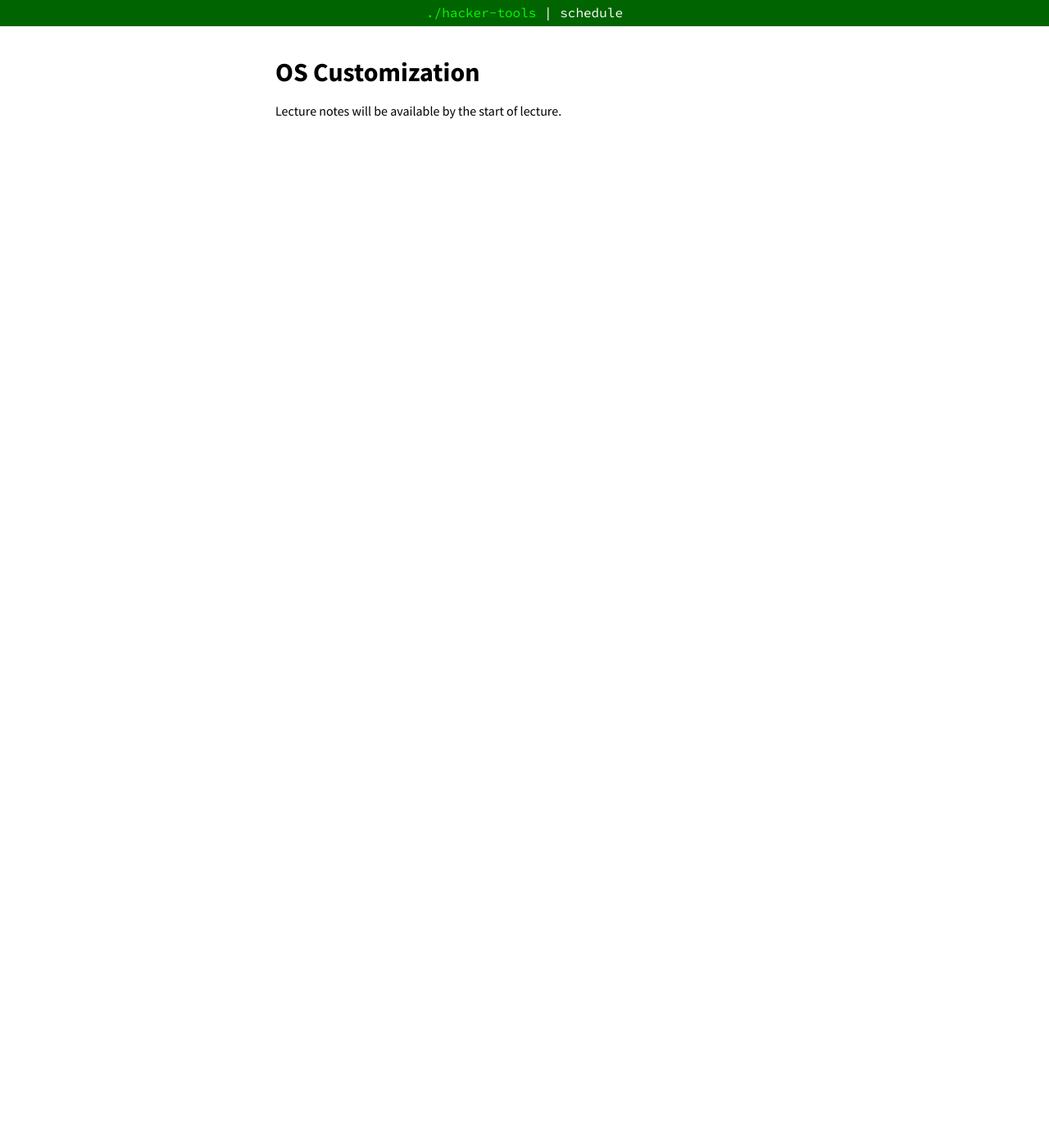
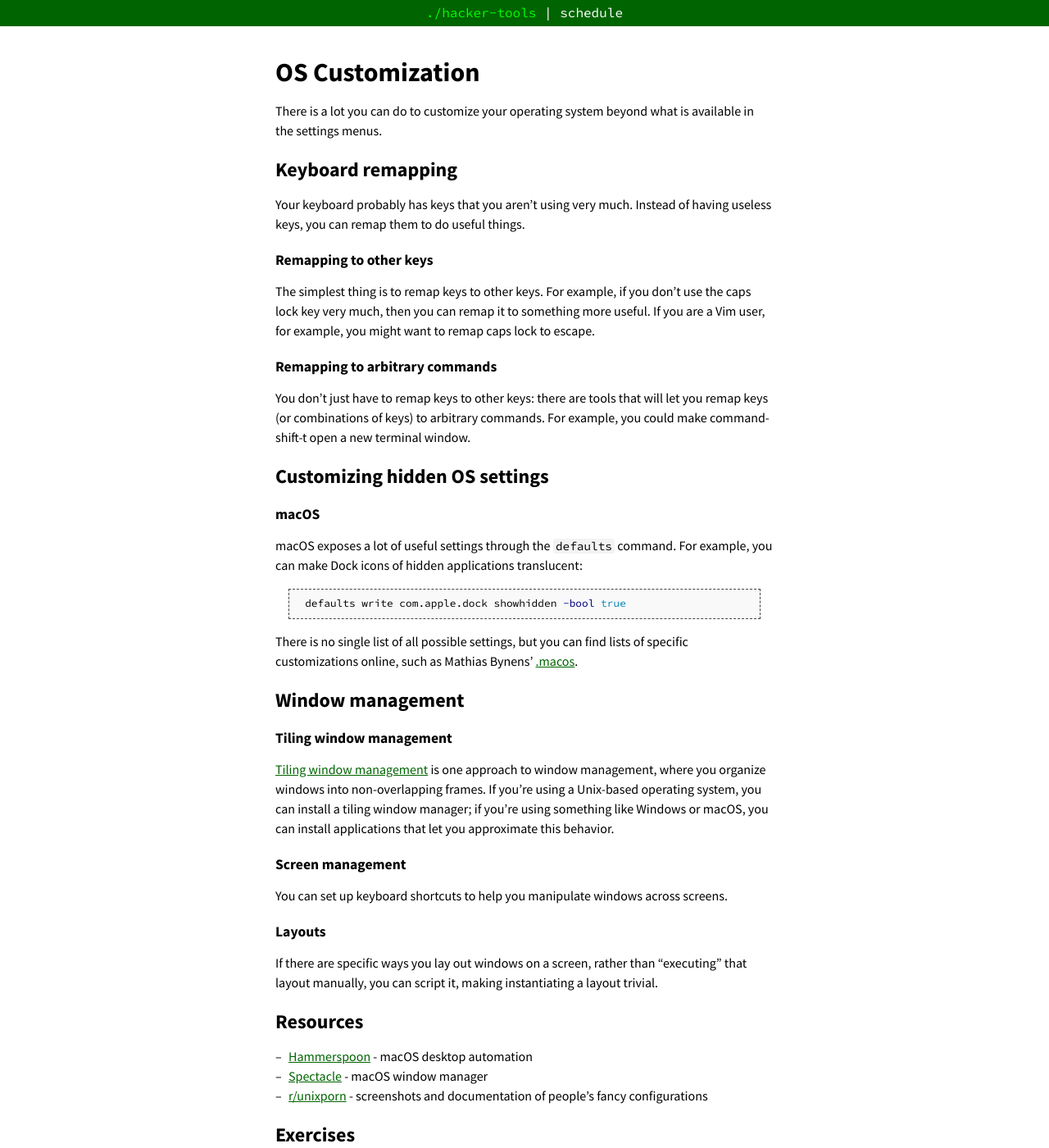
Before and after one commit to missing-semester-cn/missing-semester-cn.github.io, a Jekyll site: the page built from os-customization.md, in a window 1280 px wide and 1400 px high. Shown: the whole window at 82% size. Built offline with Jekyll 4.4.1, drawn with Linux system fonts in a browser that asks for light colours; some of the changed text lies outside the part shown.

Commit message:
Add text on OS customization

````diff
--- a/os-customization.md
+++ b/os-customization.md
@@ -4,27 +4,83 @@ title: "OS Customization"
 presenter: Anish
 ---
 
-Lecture notes will be available by the start of lecture.
+There is a lot you can do to customize your operating system beyond what is
+available in the settings menus.
 
+# Keyboard remapping
+
+Your keyboard probably has keys that you aren't using very much. Instead of
+having useless keys, you can remap them to do useful things.
+
+## Remapping to other keys
+
+The simplest thing is to remap keys to other keys. For example, if you don't
+use the caps lock key very much, then you can remap it to something more
+useful. If you are a Vim user, for example, you might want to remap caps lock
+to escape.
+
+## Remapping to arbitrary commands
+
+You don't just have to remap keys to other keys: there are tools that will let
+you remap keys (or combinations of keys) to arbitrary commands. For example,
+you could make command-shift-t open a new terminal window.
+
+# Customizing hidden OS settings
+
+## macOS
+
+macOS exposes a lot of useful settings through the `defaults` command. For
+example, you can make Dock icons of hidden applications translucent:
+
+```shell
+defaults write com.apple.dock showhidden -bool true
+```
+
+There is no single list of all possible settings, but you can find lists of
+specific customizations online, such as Mathias Bynens'
+[.macos](https://github.com/mathiasbynens/dotfiles/blob/master/.macos).
+
+# Window management
+
+## Tiling window management
+
+[Tiling window management](https://en.wikipedia.org/wiki/Tiling_window_manager)
+is one approach to window management, where you organize windows into
+non-overlapping frames. If you're using a Unix-based operating system, you can
+install a tiling window manager; if you're using something like Windows or
+macOS, you can install applications that let you approximate this behavior.
+
+## Screen management
+
+You can set up keyboard shortcuts to help you manipulate windows across
+screens.
+
+## Layouts
+
+If there are specific ways you lay out windows on a screen, rather than
+"executing" that layout manually, you can script it, making instantiating a
+layout trivial.
+
+# Resources
+
+- [Hammerspoon](https://www.hammerspoon.org/) - macOS desktop automation
+- [Spectacle](https://www.spectacleapp.com/) - macOS window manager
+- [r/unixporn](https://www.reddit.com/r/unixporn/) - screenshots and
+documentation of people's fancy configurations
+
+# Exercises
+
+1. Figure out how to remap your Caps Lock key to something you use more often
+   (such as Escape or Ctrl or Backspace).
+
+1. Make a custom global keyboard shortcut to open a new terminal window or a
+   new browser window.
 
 {% comment %}
 
-Topics:
+TODO
 
-- Hammerspoon
 - Bitbar / Polybar
 - Clipboard Manager (stack/searchable history)
-- Keyboard remapping / shortcuts
-- Tiling Window Managers
-
-## Exercises
-
-- Figure out how to remap Caps Lock to some other key you use more ofter like ESC, Ctrl or Backspace
-- Make a custom keyboard shorcut to open a new terminal window or new browser window
-
-References
-
-- reddit.com/r/unixporn
-
 
 {% endcomment %}
````
